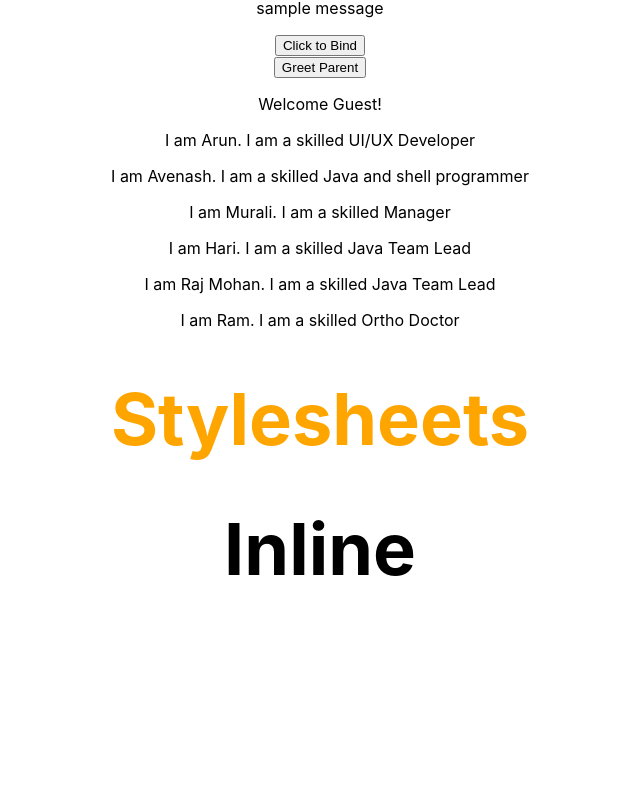
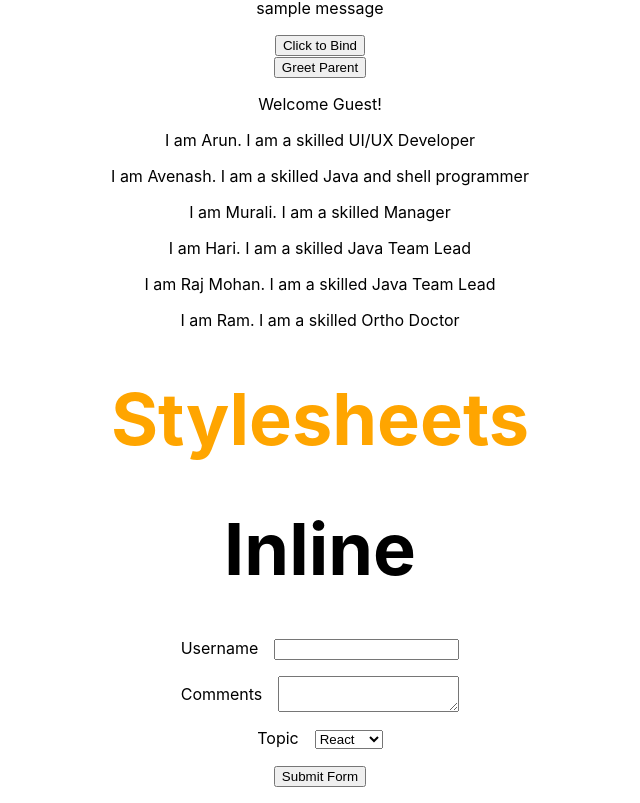
Before and after one commit to arunmeanssun/reactBasicLearning, a React (Create React App) app: page / in a window 1280 px wide. Shown: the part 864-1667 px from the top of the page, without its empty margins (320-960 px from the left). Before the commit the page ends 1502 px from the top, so only its background shows below. Built offline with nearby package versions, Linux system fonts and the light colour scheme.

Commit message:
form elements learned

```diff
--- a/src/App.js
+++ b/src/App.js
@@ -14,6 +14,7 @@ import Stylesheet from './components/Stylesheet';
 import Inline from './components/Inline';
 import "./components/appStyles.css";
 import styles from "./components/appStyles.module.css";
+import Form from './components/Form';
 
 function App() {
   return (
@@ -54,6 +55,8 @@ function App() {
       <Stylesheet primary={ true } />
 
       <Inline />
+
+      <Form />
     </div>
   );
 }
--- /dev/null
+++ b/src/components/Form.js
@@ -0,0 +1,68 @@
+import React, { Component } from 'react';
+import "./appStyles.css";
+
+class Form extends Component {
+    constructor(props) {
+      super(props);
+
+      this.state = {
+         username: '',
+         comments: '',
+         topic: 'react'
+      }
+    }
+    //username change event
+    usernameChangeHandler = (event) => {
+        this.setState({
+            username: event.target.value,
+        });
+    };
+
+    commentsChangeHandler = (event) => {
+        this.setState({
+            comments: event.target.value,
+        });
+    };
+
+    topicChangeHandler = (event) => {
+        this.setState({
+            topic: event.target.value,
+        });
+    };
+
+    submitHandler = (event) => {
+        event.preventDefault();
+        console.log(this.state);
+    };
+
+  render() {
+    return (
+        <form onSubmit={this.submitHandler}>
+            <div className='form-field mb-3'>
+                <label className='mr-3'>Username</label>
+                <input type="text" value={this.state.username} onChange={this.usernameChangeHandler}/>
+            </div>
+
+            <div className='mb-3 d-flex a-center j-center'>
+                <label className='mr-3'>Comments</label>
+                <textarea value={this.state.comments} onChange={this.commentsChangeHandler}> </textarea>
+            </div>
+
+            <div className='mb-3'>
+                <label className='mr-3'>Topic</label>
+                <select value={ this.state.topic } onChange={this.topicChangeHandler}>
+                    <option value="angular">Angular</option>
+                    <option value="react">React</option>
+                    <option value="vue">Vue</option>
+                </select>
+            </div>
+
+            <div className='mb-3'>
+                <button type="submit">Submit Form</button>
+            </div>
+        </form>
+    )
+  }
+}
+
+export default Form;
--- a/src/components/appStyles.css
+++ b/src/components/appStyles.css
@@ -1,3 +1,21 @@
 .error {
     color: red;
 }
+
+.mr-2 { margin-right: 0.75rem; }
+.mr-3 { margin-right: 1rem; }
+.mr-4 { margin-right: 1.5rem; }
+.mr-5 { margin-right: 2rem; }
+
+.mb-2 { margin-bottom: 0.75rem; }
+.mb-3 { margin-bottom: 1rem; }
+.mb-4 { margin-bottom: 1.5rem; }
+.mb-5 { margin-bottom: 2rem; }
+
+/* layout styles */
+
+.d-flex { display: flex; }
+.dir-col { flex-direction: column;}
+.dir-row { flex-direction: row; }
+.a-center { align-items: center; }
+.j-center { justify-content: center;}
```
